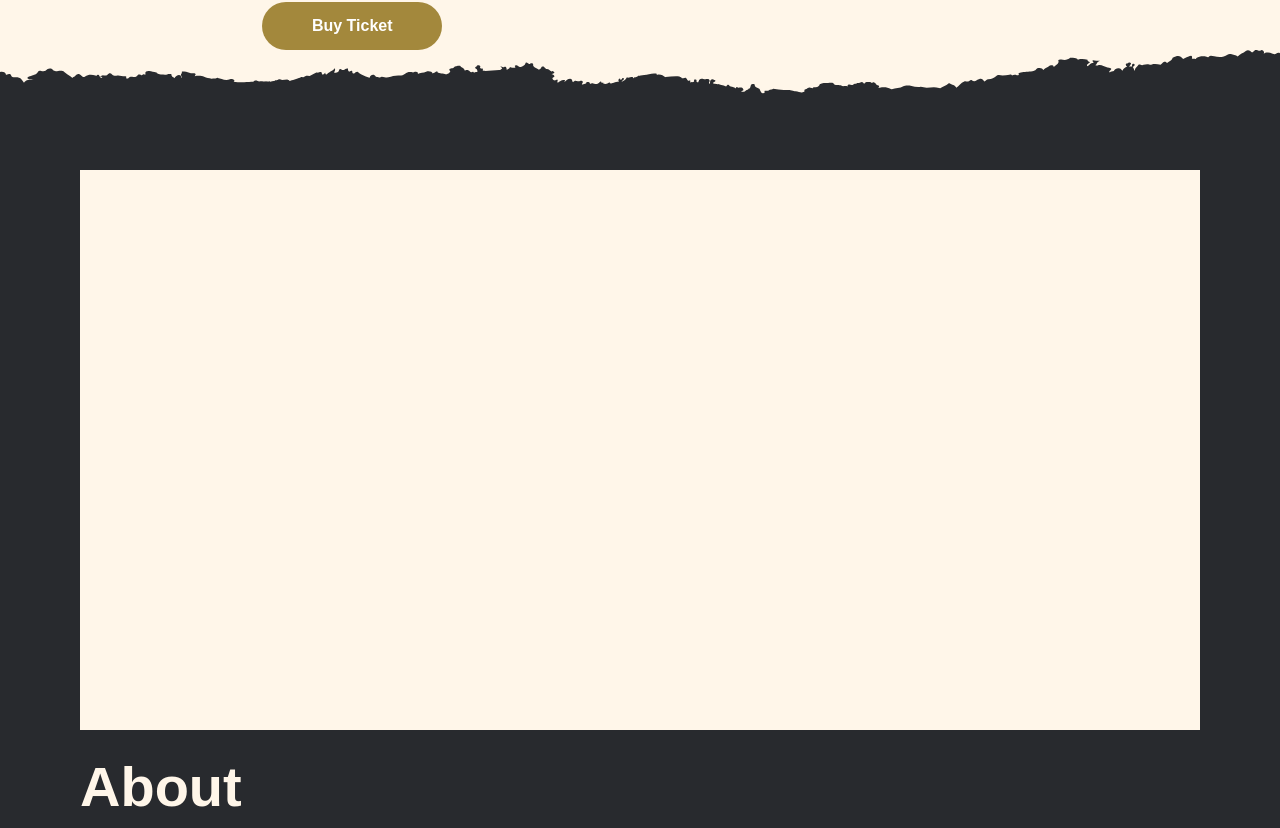
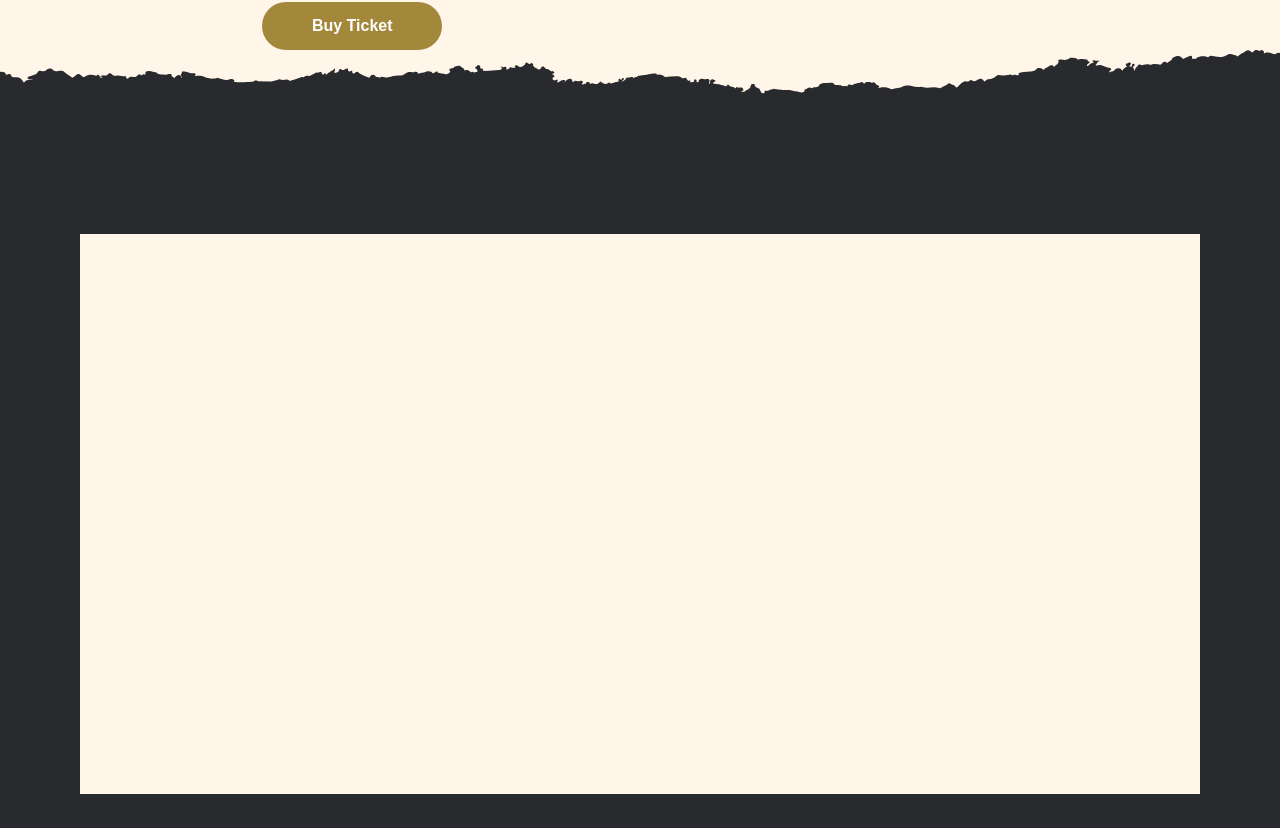
Before and after one commit to reasonsx/fantasy-quest-website, a Vue app in the folder 2nd-sem-project/: page / in a window 1280 px wide. Shown: the part 775-1603 px from the top of the page. Built offline with nearby package versions, Linux system fonts and the light colour scheme; a web font is replaced by a local one.

Commit message:
now last sorry lol

```diff
--- a/2nd-sem-project/src/views/HomeView.vue
+++ b/2nd-sem-project/src/views/HomeView.vue
@@ -159,7 +159,7 @@ import Portals from '../assets/components/Portals.vue';
     display: flex;
     flex-direction: column;
     align-items: center;
-    padding: 0 0 64px 0;
+    padding: 64px 0 80px 0;
 }
 .about-container h2 {
     color: #FFF6E9;
```
